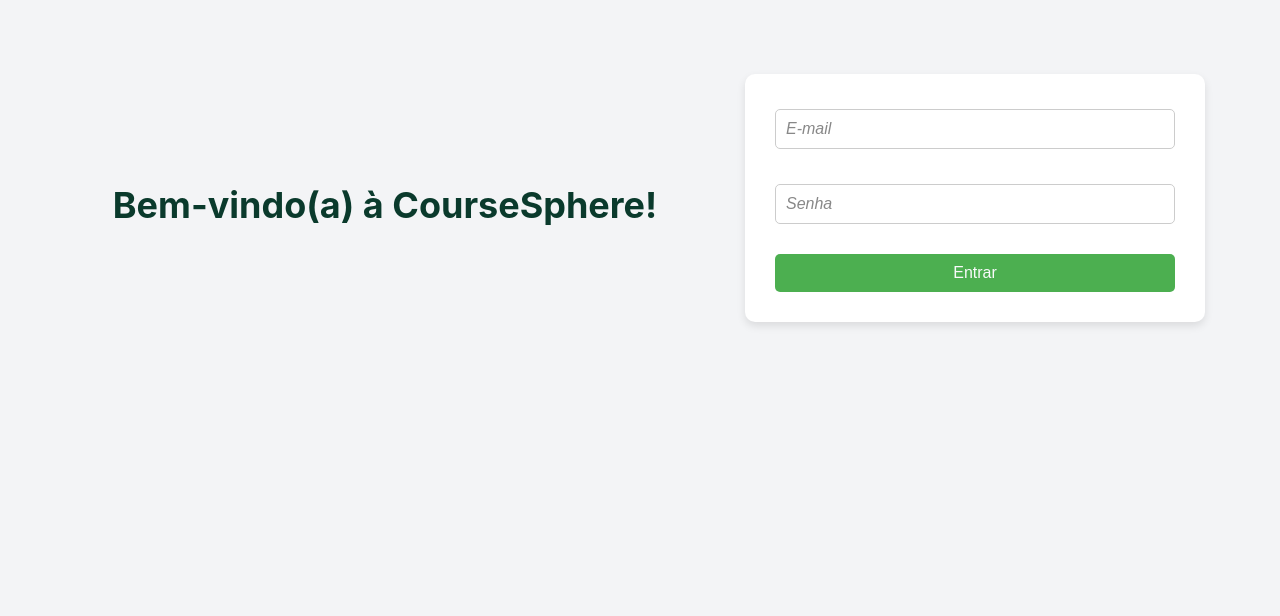
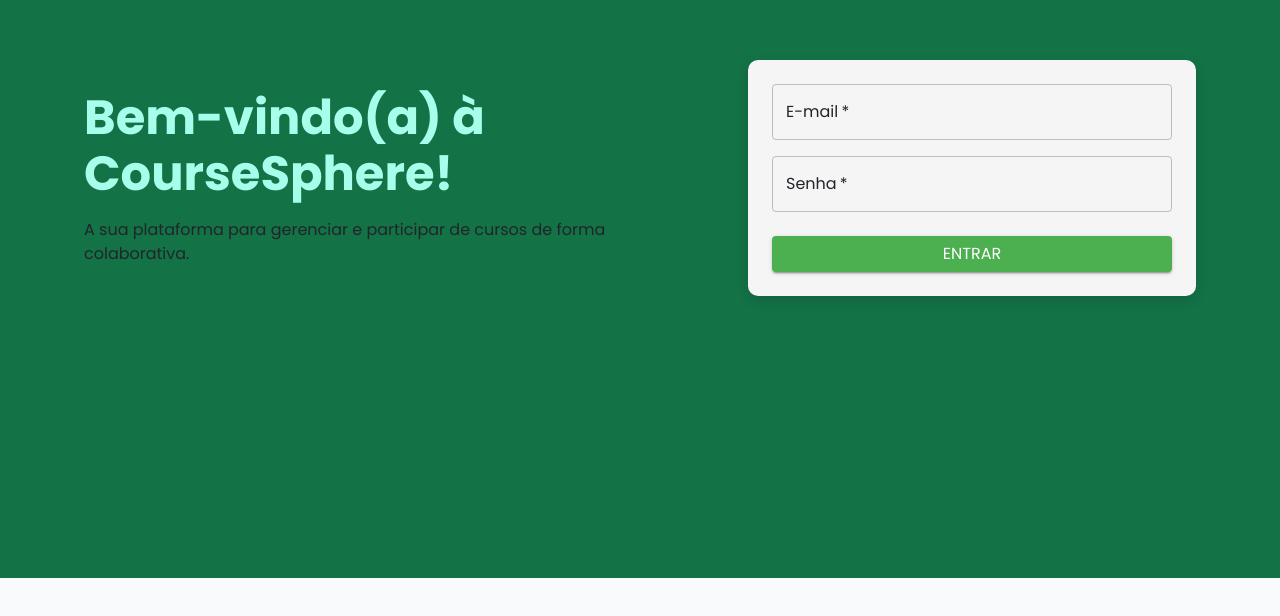
Before and after one commit to Luiz-Rodrigues05/course-sphere, a React (Create React App) app in the folder client/: page /login in a window 1280 px wide. Shown: the part 222-838 px from the top of the page. After the commit the page ends 800 px from the top, so only its background shows below. Built offline with nearby package versions, Linux system fonts and the light colour scheme.

Commit message:
refactor(style): refatora componentes de login para usar o material
Essa atualização abrange a migração dos pacotes MUI para as versões 7.1.2 e MUI Lab para a versão 7.0.0-beta.14. Os estilos CSS foram movidos para arquivos separados para melhor organização e manutenção do código fonte.

```diff
--- a/client/package.json
+++ b/client/package.json
@@ -6,6 +6,7 @@
     "@emotion/react": "^11.14.0",
     "@emotion/styled": "^11.14.0",
     "@mui/icons-material": "^7.1.2",
+    "@mui/lab": "^7.0.0-beta.14",
     "@mui/material": "^7.1.2",
     "@testing-library/dom": "^10.4.0",
     "@testing-library/jest-dom": "^6.6.3",
--- a/client/src/components/molecules/Cards/Login/Login.module.css
+++ /dev/null
@@ -1,10 +0,0 @@
-/* Estilo para o Card de Login */
-.login-card {
-    background-color: #ffffff;
-    padding: 30px;
-    border-radius: 10px;
-    box-shadow: 0 4px 8px rgba(0, 0, 0, 0.1);
-    width: 100%;
-    max-width: 400px;
-    text-align: center;
-  }
--- a/client/src/components/molecules/Cards/Login/index.js
+++ b/client/src/components/molecules/Cards/Login/index.js
@@ -1,12 +1,13 @@
 import React from 'react';
-import LoginForm from '../../../molecules/Forms/Login';
-import styles from './Login.module.css';
+import { Card } from '@mui/material';
+import LoginForm from '../../Forms/Login';
+import { styles } from './styles';
 
 const LoginCard = ({ onSubmit, loading }) => {
   return (
-    <div className={styles['login-card']}>
+    <Card sx={styles.card}>
       <LoginForm loading={loading} onSubmit={onSubmit} />
-    </div>
+    </Card>
   );
 };
 
--- /dev/null
+++ b/client/src/components/molecules/Cards/Login/styles.js
@@ -0,0 +1,10 @@
+export const styles = {
+    card: (theme) => ({
+      backgroundColor: theme.palette.grey[100],
+      boxShadow: '0 4px 12px rgba(0, 0, 0, 0.15)',
+      padding: '24px',
+      borderRadius: '10px',
+      maxWidth: 400,
+      width: '100%',
+    }),
+  };
--- a/client/src/components/molecules/Forms/Login/Login.module.css
+++ /dev/null
@@ -1,6 +0,0 @@
-/* Estilos para o formulário de login */
-.login-form {
-  display: flex;
-  flex-direction: column;
-  gap: 15px;
-}
--- a/client/src/components/molecules/Forms/Login/index.js
+++ b/client/src/components/molecules/Forms/Login/index.js
@@ -1,57 +1,57 @@
 import React, { useState } from 'react';
-import Input from '../../../atoms/Input';
-import Button from '../../../atoms/Button';
-import { useSnackbar } from 'notistack';
-import styles from './Login.module.css';
+import { Box, TextField, Typography } from '@mui/material';
+import { LoadingButton } from '@mui/lab';
+import { styles } from './styles';
 
 const LoginForm = ({ onSubmit, loading }) => {
-  const { enqueueSnackbar } = useSnackbar();
   const [email, setEmail] = useState('');
   const [password, setPassword] = useState('');
 
-  const showError = (message) => {
-    enqueueSnackbar(message, { variant: 'error' });
-  };
-
   const handleSubmit = (e) => {
     e.preventDefault();
-
-    if (!email && !password) {
-      showError('Email e senha são obrigatórios.');
-      return;
-    }
-
-    if (!email) {
-      showError('O email é obrigatório.');
-      return;
-    }
-
-    if (!password) {
-      showError('A senha é obrigatória.');
-      return;
-    }
-
       onSubmit({ email, password });
   };
 
   return (
-    <form onSubmit={handleSubmit} className={styles['login-form']}>
-      <Input
-        placeholder="E-mail"
+    <>
+      <Box
+        component="form"
+        onSubmit={handleSubmit}
+        sx={styles.formContainer}
+        noValidate
+      >
+        <TextField
+          label="E-mail"
           type="email"
           name="email"
+          variant="outlined"
+          fullWidth
+          required
           value={email}
           onChange={(e) => setEmail(e.target.value)}
         />
-      <Input
-        placeholder="Senha"
+        <TextField
+          label="Senha"
           type="password"
           name="password"
+          variant="outlined"
+          fullWidth
+          required
           value={password}
           onChange={(e) => setPassword(e.target.value)}
         />
-      <Button type="submit" disabled={loading}>{loading ? "Carregando..." : "Entrar"}</Button>
-    </form>
+        <LoadingButton
+          type="submit"
+          variant="contained"
+          color="primary"
+          fullWidth
+          loading={loading}
+          sx={styles.submitButton}
+        >
+          <Typography>Entrar</Typography>
+        </LoadingButton>
+      </Box>
+    </>
   );
 };
 
--- /dev/null
+++ b/client/src/components/molecules/Forms/Login/styles.js
@@ -0,0 +1,15 @@
+export const styles = {
+    formContainer: {
+      display: 'flex',
+      flexDirection: 'column',
+      gap: 2,
+      width: '100%',
+    },
+    submitButton: (theme) => ({
+      marginTop: theme.spacing(1),
+      backgroundColor: theme.palette.secondary.main,
+      '&:hover': {
+        backgroundColor: theme.palette.secondary.dark,
+      },
+    }),
+  };
--- a/client/src/components/pages/Login/Login.module.css
+++ /dev/null
@@ -1,53 +0,0 @@
-/* Estilo para a página de login */
-.login-page {
-    display: flex;
-    justify-content: center;
-    align-items: center;
-    height: 100vh;
-    background-color: #f3f4f6;
-    flex-direction: row;
-    padding: 20px;
-    text-align: center;
-    gap: 50px;
-  }
-
-  /* Estilo para o texto de boas-vindas */
-  .welcome-text {
-    flex: 1;
-    max-width: 50%;
-  }
-
-  .welcome-text p {
-    font-size: 16px;
-    color: #666;
-    max-width: 600px;
-    margin: 0 auto;
-  }
-
-  /* Estilo para o LoginCard */
-  .login-card {
-    flex: 1;
-    background-color: #ffffff;
-    padding: 30px;
-    border-radius: 10px;
-    box-shadow: 0 4px 8px rgba(0, 0, 0, 0.1);
-    width: 100%;
-    max-width: 400px;
-  }
-
-  /* Responsividade: Ajusta o tamanho do card em telas menores */
-  @media (max-width: 768px) {
-    .login-page {
-      flex-direction: column;
-      gap: 20px;
-    }
-
-    .welcome-text {
-      text-align: center;
-      max-width: 100%;
-    }
-
-    .login-card {
-      max-width: 90%;
-    }
-  }
--- a/client/src/components/pages/Login/index.js
+++ b/client/src/components/pages/Login/index.js
@@ -1,39 +1,28 @@
 import React, { useState } from 'react';
+import { useNavigate } from 'react-router-dom';
+import { useSnackbar } from 'notistack';
+import { Box, Container, Typography } from '@mui/material';
+import { useTheme } from '@mui/material/styles';
+
 import LoginCard from '../../molecules/Cards/Login';
-import Heading from '../../atoms/Heading';
-import styles from './Login.module.css';
-import { useNavigate } from 'react-router-dom';
+import { useAuth } from '../../../contexts/AuthContext';
 import { login } from '../../../services/user';
-import { useAuth } from '../../../contexts/AuthContext';
-import { useSnackbar } from 'notistack';
+import { loginPageStyles } from './styles';
 
 const LoginPage = () => {
   const { enqueueSnackbar } = useSnackbar();
   const [loading, setLoading] = useState(false);
-  const [error, setError] = useState('');
   const { login: setUser } = useAuth();
   const navigate = useNavigate();
+  const theme = useTheme();
 
   const handleLoginSubmit = async (data) => {
     const { email, password } = data;
 
     setLoading(true);
-    setError('');
 
-    if (!email && !password) {
+    if (!email || !password) {
       enqueueSnackbar('Email e senha são obrigatórios.', { variant: 'error' });
-      setLoading(false);
-      return;
-    }
-
-    if (!email) {
-      enqueueSnackbar('O email é obrigatório.', { variant: 'error' });
-      setLoading(false);
-      return;
-    }
-
-    if (!password) {
-      enqueueSnackbar('A senha é obrigatória.', { variant: 'error' });
       setLoading(false);
       return;
     }
@@ -43,19 +32,44 @@
       setUser(user.data);
       navigate('/dashboard');
     } catch (err) {
-      enqueueSnackbar(err.message, { variant: 'error' });
+      const errorMessage = err.response?.data?.message || err.message || 'Ocorreu um erro. Tente novamente.';
+      enqueueSnackbar(errorMessage, { variant: 'error' });
+    } finally {
+      setLoading(false);
     }
+  };
 
-    setLoading(false);
+  const styles = {
+    container: loginPageStyles.container(theme),
+    welcomeTitle: loginPageStyles.welcomeTitle(theme),
+    welcomeSubtitle: loginPageStyles.welcomeSubtitle(theme),
   };
 
   return (
-    <div className={styles['login-page']}>
-      <div className={styles['welcome-text']}>
-        <Heading text="Bem-vindo(a) à CourseSphere!" level={1} />
-      </div>
+    <Container
+      component="main"
+      maxWidth={false}
+      disableGutters
+      sx={styles.container}
+    >
+      <Box sx={loginPageStyles.welcomeBox}>
+        <Typography
+          variant="h3"
+          component="h1"
+          gutterBottom
+          sx={styles.welcomeTitle}
+        >
+          Bem-vindo(a) à CourseSphere!
+        </Typography>
+        <Typography
+          variant="body1"
+          sx={styles.welcomeSubtitle}
+        >
+          A sua plataforma para gerenciar e participar de cursos de forma colaborativa.
+        </Typography>
+      </Box>
       <LoginCard onSubmit={handleLoginSubmit} loading={loading} />
-    </div>
+    </Container>
   );
 };
 
--- /dev/null
+++ b/client/src/components/pages/Login/styles.js
@@ -0,0 +1,33 @@
+export const loginPageStyles = {
+    container: (theme) => ({
+      display: 'flex',
+      justifyContent: 'center',
+      alignItems: 'center',
+      height: '100vh',
+      backgroundColor: '#147247',
+      flexDirection: { xs: 'column', md: 'row' },
+      padding: 2,
+      gap: { xs: 2, md: 5 },
+      textAlign: 'left',
+    }),
+    welcomeBox: {
+      flex: 1,
+      maxWidth: { xs: '100%', md: '50%' },
+    },
+    welcomeTitle: (theme) => ({
+      color: theme.palette.text.accent,
+      fontWeight: 'bold',
+    }),
+    welcomeSubtitle: (theme) => ({
+      color: theme.palette.text.secondary,
+      marginTop: 1,
+    }),
+    cardBox: {
+      flex: 1,
+      display: 'flex',
+      justifyContent: 'center',
+      alignItems: 'center',
+      width: '100%',
+      maxWidth: '400px',
+    },
+  };
--- a/client/src/theme.js
+++ b/client/src/theme.js
@@ -10,7 +10,9 @@
       main: '#4CAF50',
     },
     text: {
-      primary: '#212529',
+      primary: '#0A3A2C',
+      secondary: '#212529',
+      accent: '#a7ffeb',
       onDark: '#FFFFFF',
       onLight: '#0A3A2C',
     },
```
Also changed, not shown: 1 other file (tests, documents, lock files or other folders). Lines whose indentation alone changed are shown as unchanged.
